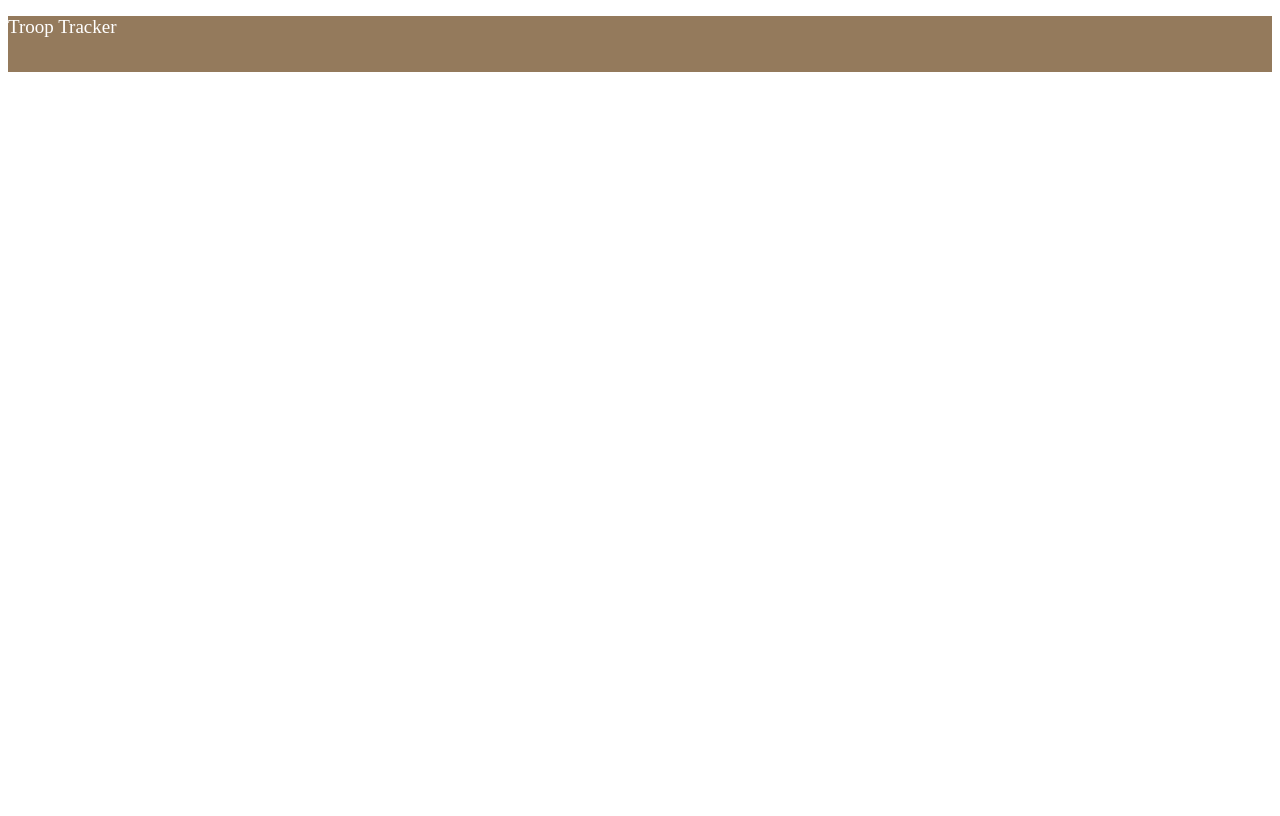
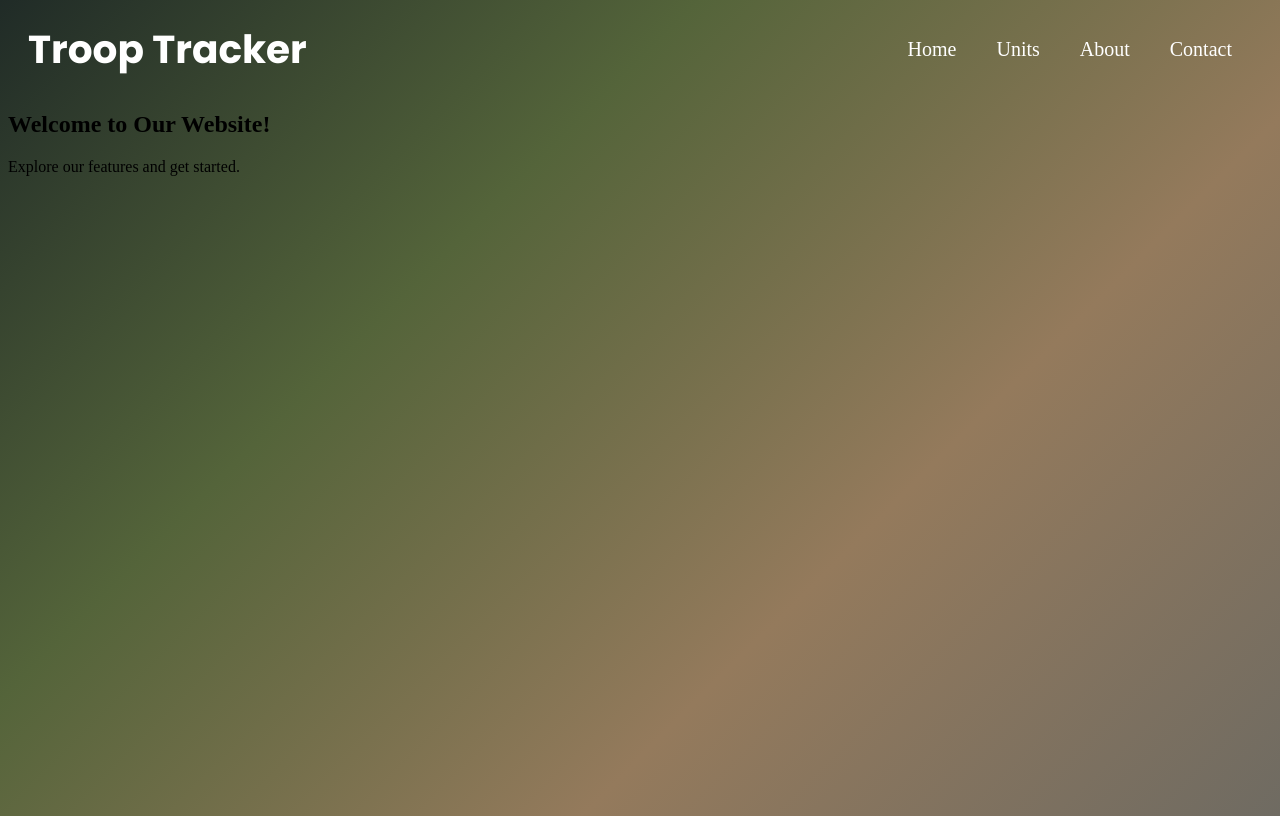
Before and after one commit to kkipkoechrono/Troop-Project, a React (Create React App) app in the folder Frontend/troop/: page / in a window 1280 px wide. Built offline with nearby package versions, Linux system fonts and the light colour scheme; the HTML template or start-up script is replaced by a standard one.

Commit message:
added navbar

```diff
--- a/Frontend/troop/public/index.html
+++ b/Frontend/troop/public/index.html
@@ -24,7 +24,9 @@
       work correctly both with client-side routing and a non-root public URL.
       Learn how to configure a non-root public URL by running `npm run build`.
     -->
-    <title>React App</title>
+    <link href="https://fonts.googleapis.com/css2?family=Poppins:ital,wght@0,100;0,200;0,300;0,400;0,500;0,600;0,700;0,800;0,900;1,100;1,200;1,300;1,400;1,500;1,600;1,700;1,800;1,900&display=swap" rel="stylesheet">
+
+    <title>Troop Tracker</title>
   </head>
   <body>
     <noscript>You need to enable JavaScript to run this app.</noscript>
--- a/Frontend/troop/src/components/Home.css
+++ b/Frontend/troop/src/components/Home.css
@@ -1,6 +1,4 @@
-.navbar{
-    width: 100%;
-    height: 7dvh;
-    background: #947a5c;
-    color: #fff;
+body{
+    background: linear-gradient(135deg,#202b27, #54643a,  #947a5c, #6f6b62);
+    height: 100dvh;
 }
--- a/Frontend/troop/src/components/Home.js
+++ b/Frontend/troop/src/components/Home.js
@@ -1,15 +1,19 @@
-import React from 'react'
-import './Home.css'
-import Navbar from './Navbar'
+import React from 'react';
+import './Home.css';
+import Navbar from './Navbar';
 
 const Home = () => {
   return (
     <>
-    <section className='navbar'>
-      <Navbar/>
-    </section>
+      <section className='navbar'>
+        <Navbar />
+      </section>
+      <section className='welcome'>
+        <h1>Welcome to Our Website!</h1>
+        <p>Explore our features and get started.</p>
+      </section>
     </>
-  )
+  );
 }
 
-export default Home
+export default Home;
--- a/Frontend/troop/src/components/Navbar.css
+++ b/Frontend/troop/src/components/Navbar.css
@@ -1,4 +1,28 @@
-.nav h1{
-    font-size: 19px;
-    font-weight: 300;
-}
+.nav {
+    display: flex;
+    justify-content: space-between;
+    align-items: center;
+    padding: 10px 20px;
+  }
+
+  .nav h1 {
+    margin: 0;
+    font-size: 39px;
+    font-family: 'Poppins';
+    color: #fff;
+  }
+
+  .anchors {
+    display: flex;
+  }
+
+  .anchors a {
+    margin:20px 20px;
+    text-decoration: none;
+    color: #fff;
+    font-size: 20px;
+  }
+
+  .anchors a:hover {
+    color: #007bff;
+  }
--- a/Frontend/troop/src/components/Navbar.js
+++ b/Frontend/troop/src/components/Navbar.js
@@ -3,9 +3,18 @@ import './Navbar.css'
 
 const Navbar = () => {
   return (
+    <>
     <div className='nav'>
      <h1>Troop Tracker</h1>
+
+    <div className='anchors'>
+      <a href='#home'>Home</a>
+      <a href='#services'>Units</a>
+      <a href='#about'>About</a>
+      <a href='#contact'>Contact</a>
     </div>
+    </div>
+    </>
   )
 }
 
```
